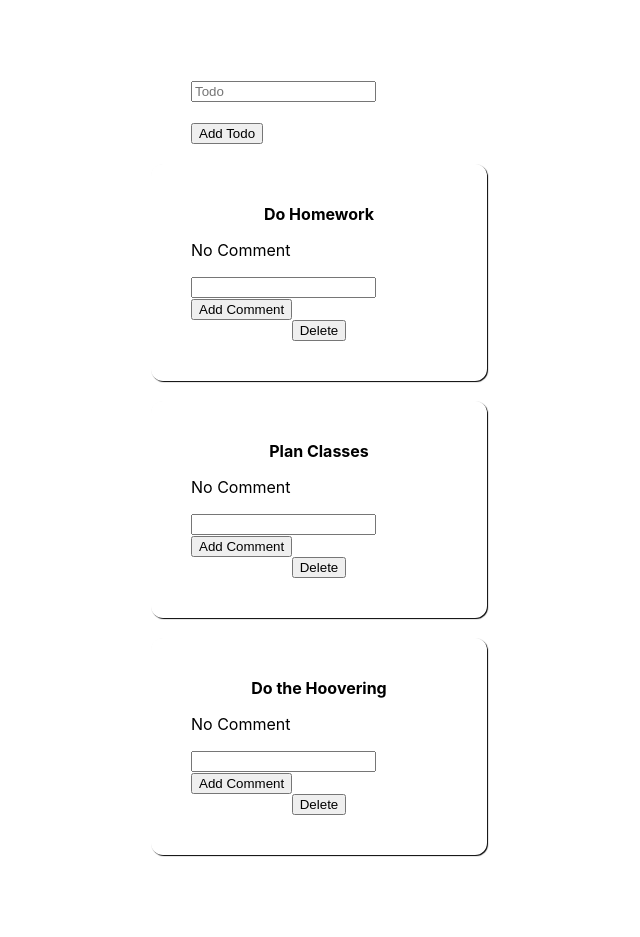
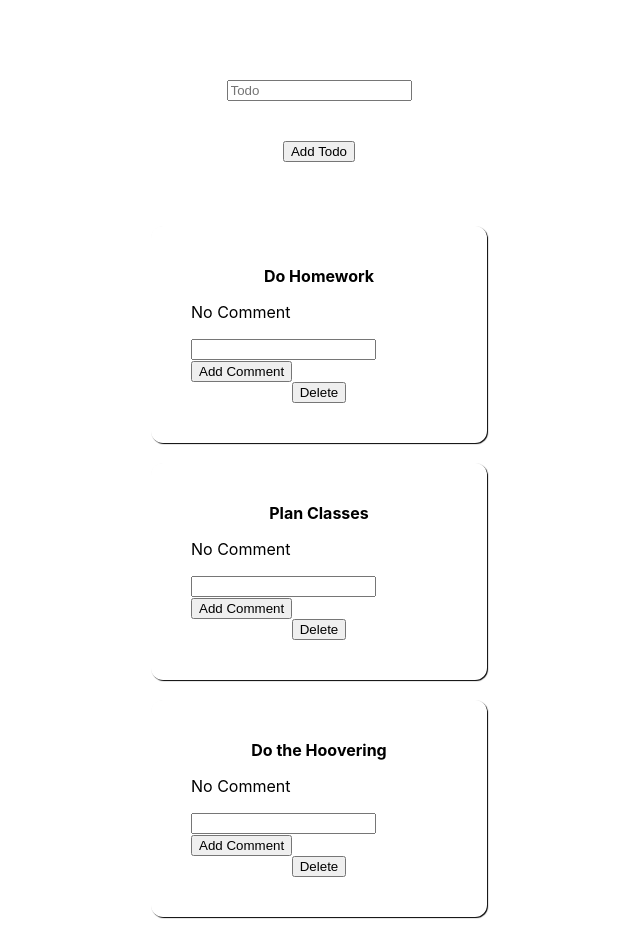
Before and after one commit to Pawson1988/ReactTodoApp, a React (Create React App) app: page / in a window 1280 px wide. Shown: the whole page, without its empty margins (321-961 px from the left). Before the commit the page ends 875 px from the top, so only its background shows below. Built offline with nearby package versions, Linux system fonts and the light colour scheme.

Commit message:
small update

```diff
--- a/package.json
+++ b/package.json
@@ -8,7 +8,7 @@
     "@testing-library/user-event": "^12.8.3",
     "react": "^17.0.2",
     "react-dom": "^17.0.2",
-    "react-scripts": "4.0.3",
+    "react-scripts": "^4.0.1",
     "styled-components": "^5.3.0",
     "web-vitals": "^1.1.2"
   },
--- a/src/components/Form.js
+++ b/src/components/Form.js
@@ -1,11 +1,18 @@
+
 import React from "react";
 
 const Form = ({ todoInput, inputField, handleChange, errorMsg }) => {
+
   const formStyles = {
     width: "20%",
     margin: "0 auto",
     marginTop: "5rem",
+    display: "flex",
+    flexDirection: "column",
+    alignItems: "center",
+    marginBottom: "4rem"
   };
+
 
   return (
     <div>
--- a/src/components/Todos.js
+++ b/src/components/Todos.js
@@ -15,6 +15,7 @@ const StyledDiv = styled.div`
 
   :hover {
     background: lightblue;
+    color: brown;
   }
 `;
 
--- a/src/components/TodosComments.js
+++ b/src/components/TodosComments.js
@@ -6,7 +6,7 @@ const TodosComments = () => {
   const [warning, setWarning] = useState("");
 
   function onSubmitComment(e) {
-    setComment(e.target.commentInput.value);
+    setComment(inputField);
     setInputField("");
     setWarning("");
     e.preventDefault();
--- a/src/containers/App.js
+++ b/src/containers/App.js
@@ -24,7 +24,7 @@ function App() {
   }
 
   function todoInput(e) {
-    const newTodo = e.target.todo.value;
+    const newTodo = inputField;
     e.preventDefault();
     if (newTodo !== "") {
       setTodos((prevTodos) => [...prevTodos, newTodo]);
```
Also changed, not shown: 2 other files (tests, documents, lock files or other folders).
